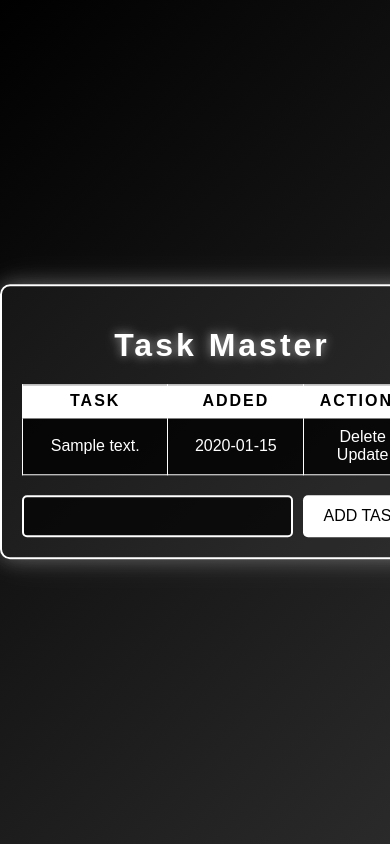
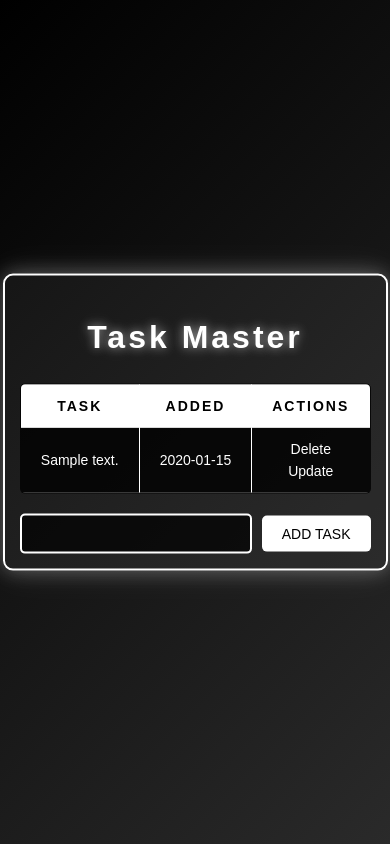
Before and after one commit to ChaitanyaSai-Meka/ToDo_With_Flask, a Flask app: page / in a window 390 px wide. Run offline with Flask 3, Linux system fonts and the light colour scheme; tables that the repository leaves empty hold one stand-in row (values such as "Sample post").

Commit message:
Update main.css

```diff
--- a/static/css/main.css
+++ b/static/css/main.css
@@ -1,53 +1,68 @@
-body, html {
+/* Global Styles */
+body,
+html {
     margin: 0;
     font-family: 'Orbitron', sans-serif; /* Futuristic font */
     background: linear-gradient(135deg, #000000 0%, #2a2a2a 100%); /* Black to dark gray gradient */
     height: 100vh;
     overflow: hidden;
     color: #fff;
+    line-height: 1.6; /* Improved readability */
 }
 
+/* Content Container */
 .content {
     margin: 0 auto;
-    width: 400px;
+    max-width: 400px;
     padding: 20px;
-    background: rgba(255, 255, 255, 0.05); /* Very subtle white transparency */
+    background: rgba(255, 255, 255, 0.05); /* Subtle white transparency */
     border: 2px solid #ffffff; /* White neon border */
     border-radius: 10px;
-    box-shadow: 0 0 20px rgba(255, 255, 255, 0.3), 0 0 40px rgba(255, 255, 255, 0.1); /* White neon glow */
+    box-shadow:
+        0 0 20px rgba(255, 255, 255, 0.3), /* Outer glow */
+        0 0 40px rgba(255, 255, 255, 0.1); /* Inner glow */
     position: relative;
     top: 50%;
     transform: translateY(-50%);
+    transition: all 0.3s ease; /* Smooth hover effect */
 }
 
-table, td, th {
-    border: 1px solid #ffffff; /* White borders */
+.content:hover {
+    box-shadow:
+        0 0 30px rgba(255, 255, 255, 0.5), /* Enhanced glow on hover */
+        0 0 60px rgba(255, 255, 255, 0.2);
 }
 
+/* Table Styling */
 table {
+    width: 100%;
     border-collapse: collapse;
-    width: 100%;
     background: rgba(0, 0, 0, 0.8); /* Dark background for table */
+    border: 1px solid #ffffff; /* White border */
+    border-radius: 5px; /* Rounded corners */
+    overflow: hidden; /* Ensures rounded corners work */
+    margin-bottom: 20px;
+}
+
+th, td {
+    border: 1px solid #ffffff; /* White borders */
+    text-align: center;
+    padding: 10px;
+    color: #fff;
+    transition: all 0.3s ease; /* Smooth hover effect */
 }
 
 th {
-    height: 30px;
     background: #ffffff; /* White header */
     color: #000000; /* Black text for contrast */
     text-transform: uppercase;
     letter-spacing: 2px;
 }
 
-td {
-    text-align: center;
-    padding: 10px;
-    color: #fff;
-    transition: all 0.3s ease; /* Smooth hover effect */
-}
-
 td:hover {
     background: rgba(255, 255, 255, 0.2); /* Subtle white hover effect */
     transform: scale(1.05);
+    box-shadow: 0 0 10px rgba(255, 255, 255, 0.3); /* Neon glow on hover */
 }
 
 td a {
@@ -64,16 +79,17 @@ td a:hover {
     box-shadow: 0 0 5px rgba(255, 255, 255, 0.5);
 }
 
-/* Styling the form (used in both main and update pages) */
+/* Form Styling */
 form {
-    margin-top: 20px;
     display: flex;
     gap: 10px;
     justify-content: center;
+    align-items: center;
+    margin-top: 20px;
 }
 
 input[type="text"] {
-    width: 70%;
+    flex: 1;
     padding: 10px;
     border: 2px solid #ffffff;
     background: rgba(0, 0, 0, 0.7);
@@ -107,11 +123,10 @@ input[type="submit"]:hover {
     box-shadow: 0 0 10px rgba(255, 255, 255, 0.5);
 }
 
-/* Flickering animation for a futuristic effect */
+/* Flickering Animation */
 @keyframes flicker {
-    0% { opacity: 0.5; }
+    0%, 100% { opacity: 0.5; }
     50% { opacity: 0.8; }
-    100% { opacity: 0.5; }
 }
 
 body::before {
@@ -126,7 +141,7 @@ body::before {
     z-index: -1;
 }
 
-/* Styling for the "no tasks" message */
+/* No Tasks Message */
 .content h4 {
     text-align: center;
     font-size: 18px;
@@ -136,12 +151,30 @@ body::before {
     font-weight: normal;
 }
 
-/* Styling for the "Task Master" and "Update Task" titles */
+/* Titles */
 .content h1 {
     text-align: center;
     font-size: 32px;
     color: #fff;
-    text-shadow: 0 0 10px rgba(255, 255, 255, 0.5), 0 0 20px rgba(255, 255, 255, 0.2);
+    text-shadow:
+        0 0 10px rgba(255, 255, 255, 0.5),
+        0 0 20px rgba(255, 255, 255, 0.2);
     margin-bottom: 20px;
     letter-spacing: 3px;
 }
+
+/* Accessibility Improvements */
+@media (max-width: 600px) {
+    .content {
+        width: 90%; /* Adjust for smaller screens */
+        padding: 15px;
+    }
+
+    table {
+        font-size: 14px; /* Smaller font for better fit */
+    }
+
+    input[type="text"], input[type="submit"] {
+        font-size: 14px; /* Smaller inputs for better fit */
+    }
+}
```
